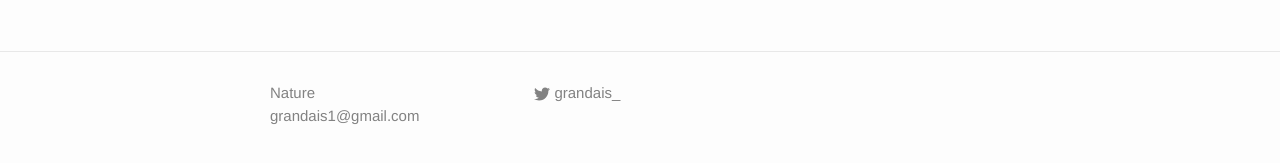
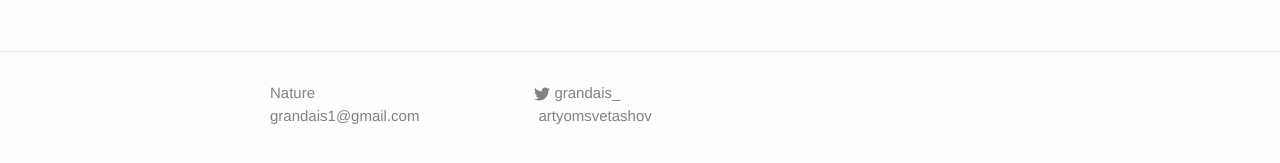
Before and after one commit to grandais2/grandais2.github.io, a Jekyll site: the page built from about.md, in a window 1280 px wide. Shown: the part 294-457 px from the top of the page. Built offline with Jekyll 4.4.1, drawn with Linux system fonts in a browser that asks for light colours.

Commit message:
Update footer.html

```diff
--- a/_includes/footer.html
+++ b/_includes/footer.html
@@ -20,6 +20,12 @@
             {% include icon-twitter.html username=site.twitter_username %}
           </li>
           {% endif %}
+          <li>
+            <a href="http://vk.com/artyomsvetashov">
+              <img class="vk-icon" href="https://lh3.googleusercontent.com/-lLnueIlPO2Y/Vzn4iEBnadI/AAAAAAAAAvA/843drUc83EoOhuaBM_awMPGnzJ9GvfONACCo/s16/vk-icon.jpg">
+              artyomsvetashov
+            </a>
+          </li>
         </ul>
       </div>
 
```
